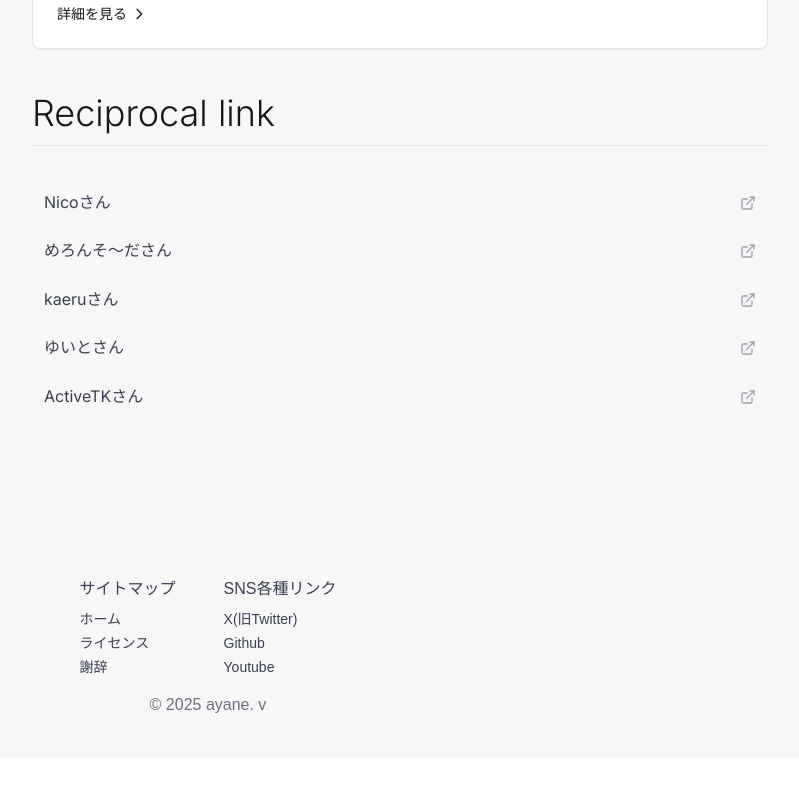
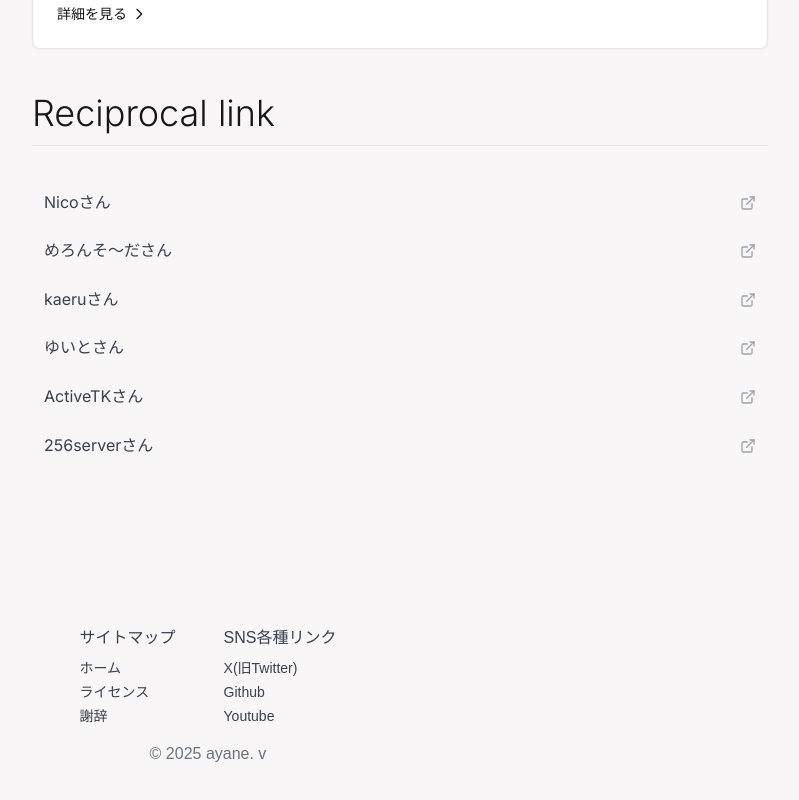
Before and after one commit to ayane0857/ayane-official-site, a Next.js app: page / in a window 1280 px wide. Shown: the part 1022-1822 px from the top of the page, without its empty margins (432-1231 px from the left). Before the commit the page ends 1779 px from the top, so only its background shows below. Built offline with nearby package versions, Linux system fonts and the light colour scheme; a web font is replaced by a local one; what @bprogress/next would draw is missing.

Commit message:
256serverさんを追加

```diff
--- a/app/page.tsx
+++ b/app/page.tsx
@@ -186,6 +186,9 @@ export default function Home() {
               <ReciprocalLink url="https://activetk.jp/">
                 <span lang="en">ActiveTK</span>さん
               </ReciprocalLink>
+              <ReciprocalLink url="https://256server.com/">
+                <span lang="en">256server</span>さん
+              </ReciprocalLink>
             </div>
           </div>
         </div>
```
